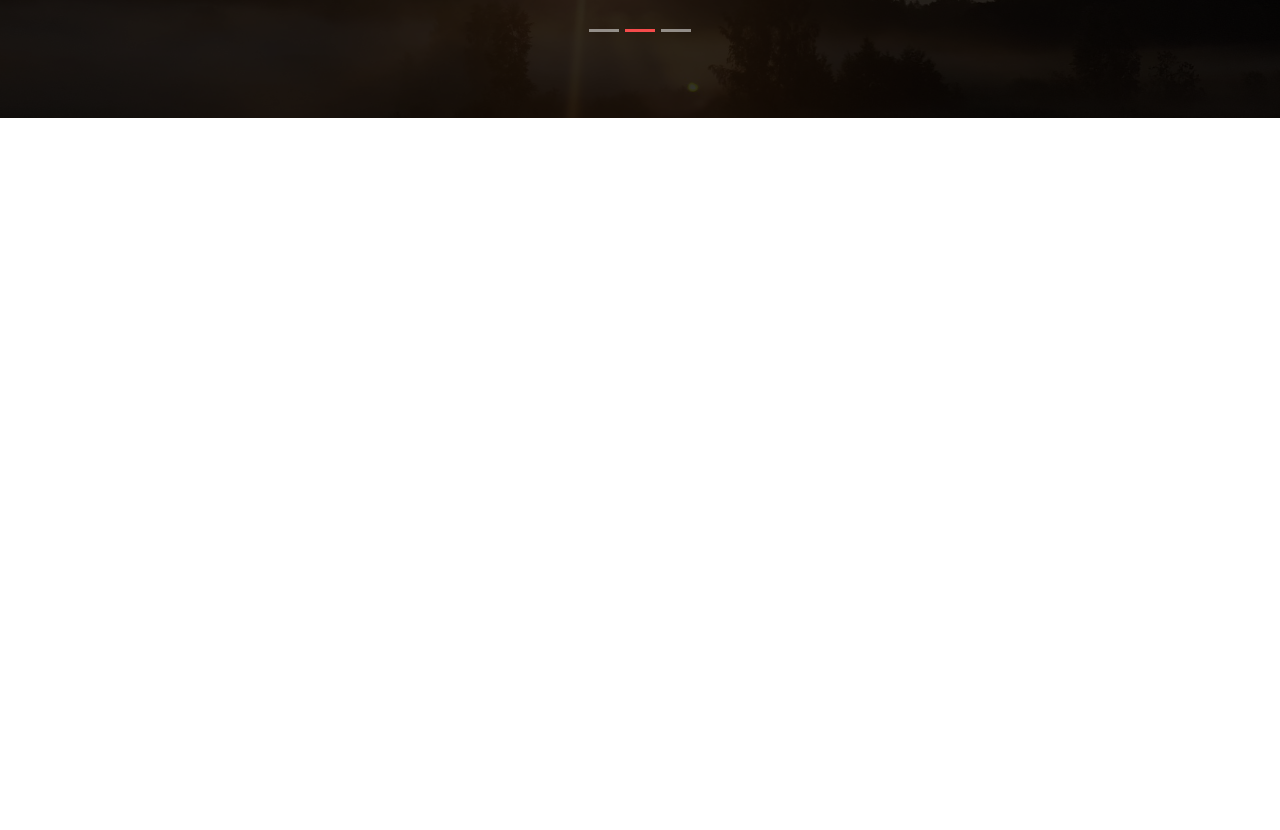
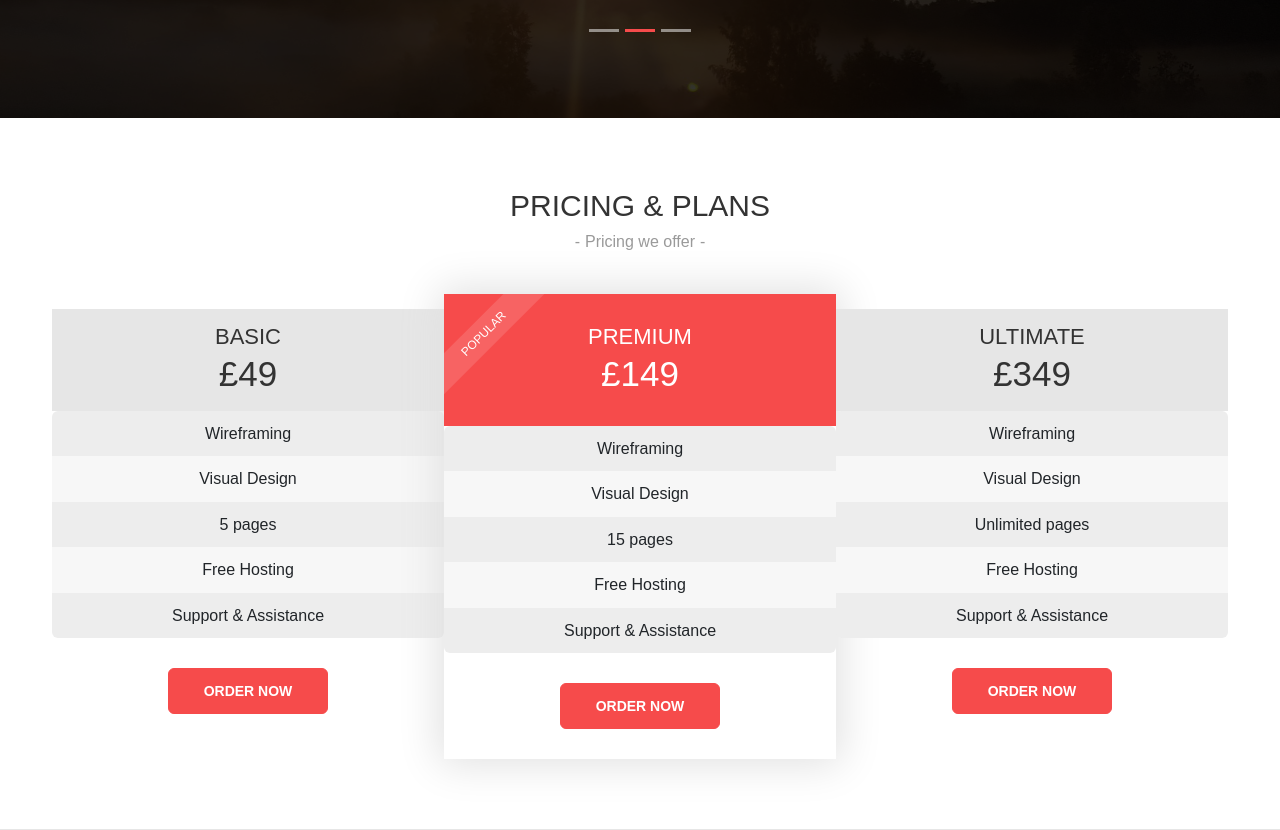
Before and after one commit to pradyumn2803/Corporate-website, a React (Create React App) app: page / in a window 1280 px wide. Shown: the part 4560-5390 px from the top of the page. Before the commit the page ends 4678 px from the top, so only its background shows below. Built offline with nearby package versions, Linux system fonts and the light colour scheme; a web font is replaced by a local one.

Commit message:
Added pricing

```diff
--- a/src/App.js
+++ b/src/App.js
@@ -6,7 +6,8 @@
 import Appservice from "./components/services";
 import Appworks from "./components/works";
 import Appteams from "./components/teams";
-import Apptestimonials from "./components/testimonials"
+import Apptestimonials from "./components/testimonials";
+import Appricing from "./components/price";
 
 function App() {
   return (
@@ -21,6 +22,7 @@
         <Appworks />
         <Appteams />
         <Apptestimonials/>
+        <Appricing/>
       </main>
     </div>
   );
--- /dev/null
+++ b/src/components/price.js
@@ -0,0 +1,92 @@
+import Container from "react-bootstrap/Container";
+import Row from "react-bootstrap/Row";
+import Col from "react-bootstrap/Col";
+import ListGroup from 'react-bootstrap/ListGroup';
+
+const pricingData = [
+  {
+    id: 1,
+    plan: "Basic",
+    price: "£49",
+    features: [
+      "Wireframing",
+      "Visual Design",
+      "5 pages",
+      "Free Hosting",
+      "Support & Assistance",
+    ],
+    link: "https://www.google.com",
+  },
+  {
+    id: 2,
+    plan: "Premium",
+    price: "£149",
+    features: [
+      "Wireframing",
+      "Visual Design",
+      "15 pages",
+      "Free Hosting",
+      "Support & Assistance",
+    ],
+    link: "https://www.facebook.com",
+  },
+  {
+    id: 3,
+    plan: "Ultimate",
+    price: "£349",
+    features: [
+      "Wireframing",
+      "Visual Design",
+      "Unlimited pages",
+      "Free Hosting",
+      "Support & Assistance",
+    ],
+    link: "https://www.twitter.com",
+  },
+];
+
+export default function price() {
+    return (
+      <section className="block pricing-block">
+        <Container fluid>
+          <div className="title-holder">
+            <h2>Pricing &amp; Plans</h2>
+            <div className="subtitle">Pricing we offer</div>
+          </div>
+          <Row>
+            {
+                pricingData.map(price=>{
+                    return (
+                      <Col sm={4} key={price.id}>
+                        <div className="heading">
+                          <h3>{price.plan}</h3>
+                          <span className="price">{price.price}</span>
+                        </div>
+                        <div className="content">
+                          <ListGroup>
+                            {
+                                price.features.map((feature,index)=>{
+                                    return (
+                                      <ListGroup.Item key={index}>
+                                        {feature}
+                                      </ListGroup.Item>
+                                    );
+                                })
+                            }
+                          </ListGroup>
+                        </div>
+                        <div className="btn-holder">
+                          <a href={price.link} className="btn btn-primary">
+                            Order Now
+                          </a>
+                        </div>
+                      </Col>
+                    );
+                })
+            }
+
+          </Row>
+        </Container>
+      </section>
+    );
+}
```
